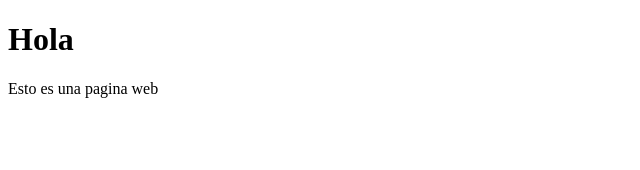
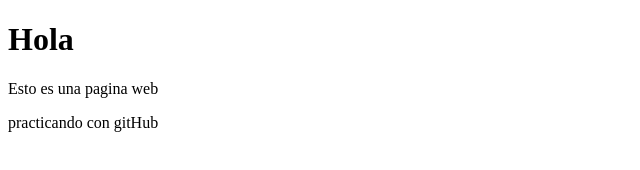
Before and after one commit to SubaruDev0/Test, a plain HTML site: page index.html in a window 1280 px wide. Shown: the whole page, without its empty margins (0-640 px from the left). Drawn offline with Linux system fonts and the light colour scheme.

Commit message:
nuevo parrafo en el index

```diff
--- a/index.html
+++ b/index.html
@@ -8,5 +8,6 @@
 <body>
     <h1>Hola</h1>
     <p>Esto es una pagina web</p>
+    <p>practicando con gitHub</p>
 </body>
 </html>
```
